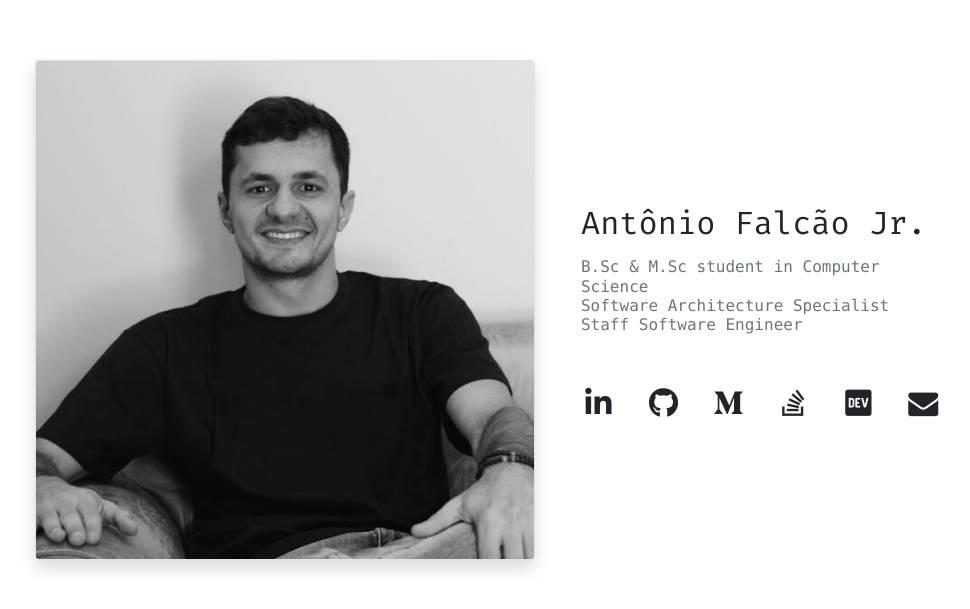
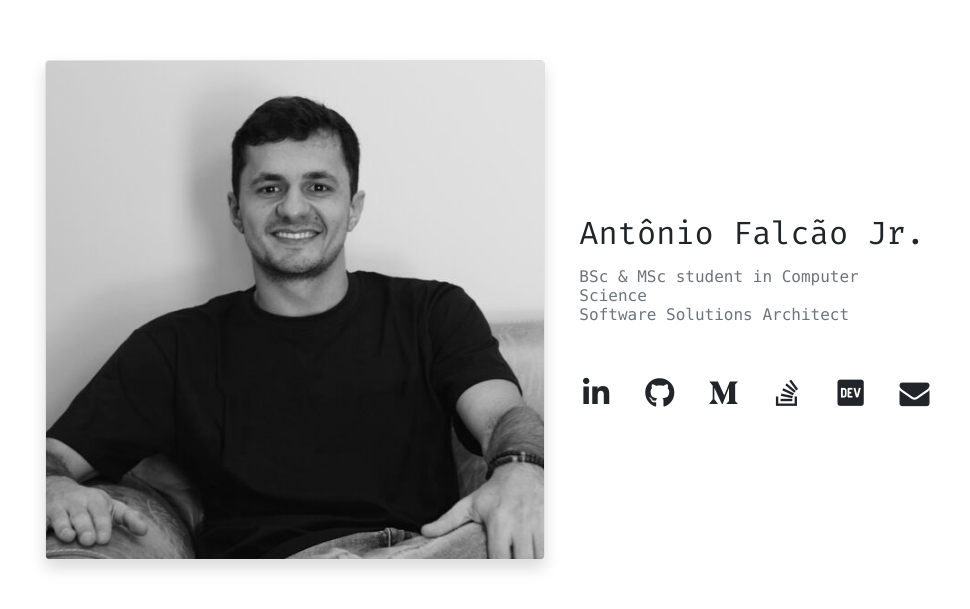
Before and after one commit to AntonioFalcaoJr/AntonioFalcaoJr.github.io, a plain HTML site: page index.html in a window 1280 px wide. Shown: the part 103-712 px from the top of the page, without its empty margins (152-1122 px from the left). Drawn offline with nearby package versions, Linux system fonts and the light colour scheme.

Commit message:
Adjusting

```diff
--- a/index.html
+++ b/index.html
@@ -27,7 +27,7 @@
                     </div>
                     <div class="row">
                         <div class="col-xl-12">
-                            <h6 class="text-monospace text-break text-secondary" style="font-family: 'Fira Code', monospace;"> B.Sc & M.Sc student in Computer Science <br> Software Architecture Specialist <br> Staff Software Engineer </h6>
+                            <h6 class="text-monospace text-break text-secondary" style="font-family: 'Fira Code', monospace;"> BSc & MSc student in Computer Science <br> Software Solutions Architect </h6>
                         </div>
                     </div>
                     <div class="row">
```
